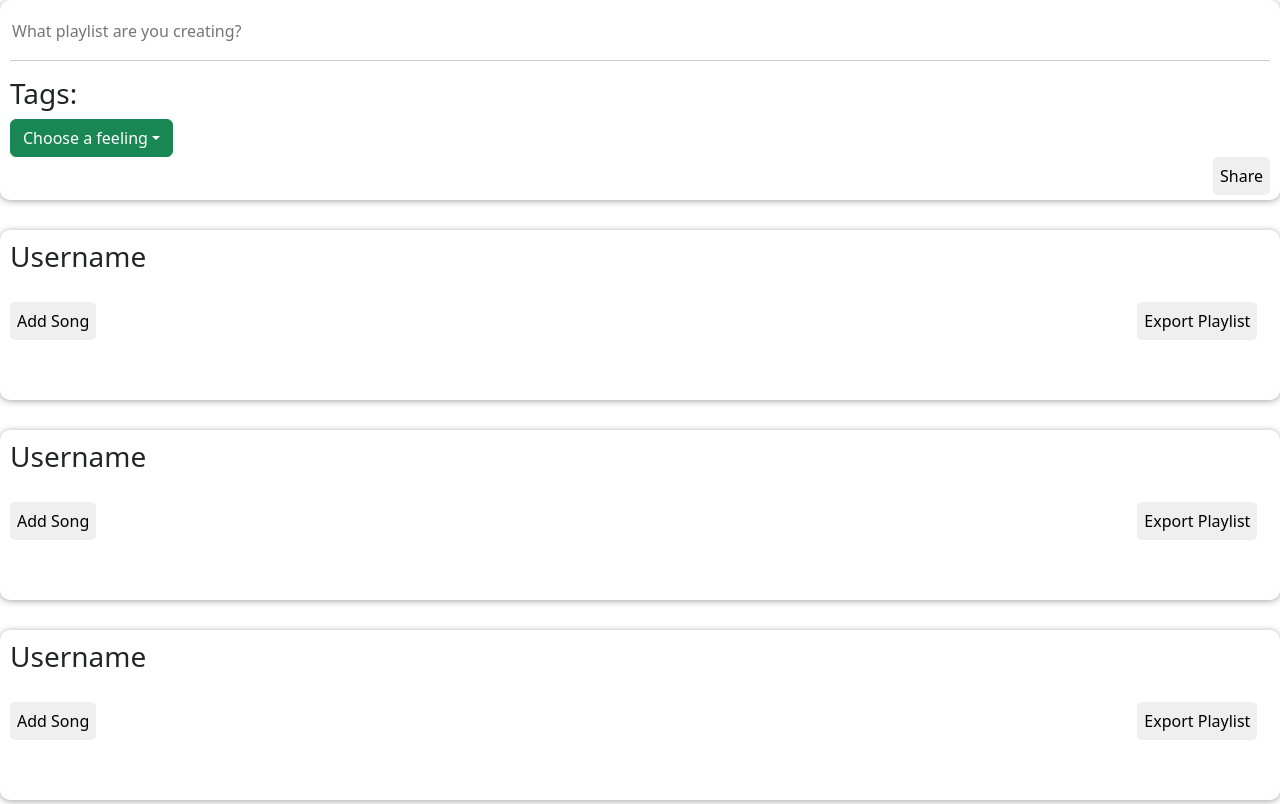
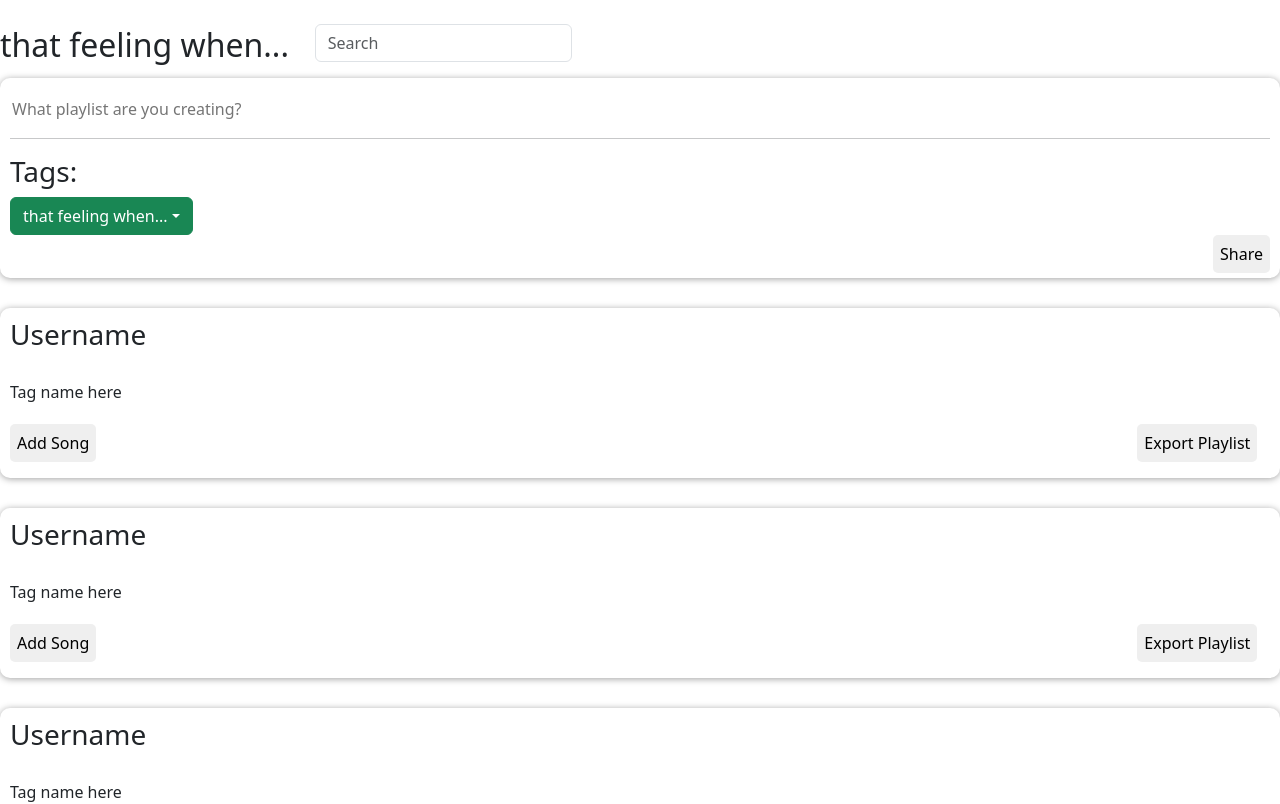
Before and after one commit to acb3454/wichacks-2024, a React (Create React App) app in the folder wichacks-2024/: page / in a window 1280 px wide. Shown: the top 804 px of the page. Built offline with nearby package versions, Linux system fonts and the light colour scheme.

Commit message:
peyton sad

```diff
--- a/wichacks-2024/src/Dropdown/dropdown.jsx
+++ b/wichacks-2024/src/Dropdown/dropdown.jsx
@@ -4,13 +4,13 @@ export default function BasicExample() {
   return (
     <Dropdown>
       <Dropdown.Toggle variant="success" id="dropdown-basic">
-        Choose a feeling
+        that feeling when...
       </Dropdown.Toggle>
 
       <Dropdown.Menu>
-        <Dropdown.Item href="#/action-1">Happy</Dropdown.Item>
-        <Dropdown.Item href="#/action-2">Sad</Dropdown.Item>
-        <Dropdown.Item href="#/action-3">Confusion</Dropdown.Item>
+        <Dropdown.Item href="#/action-1">you're falling in love</Dropdown.Item>
+        <Dropdown.Item href="#/action-2">you're heartbroken</Dropdown.Item>
+        <Dropdown.Item href="#/action-3">you're being ghosted</Dropdown.Item>
       </Dropdown.Menu>
     </Dropdown>
   );
--- a/wichacks-2024/src/Feed/feed.css
+++ b/wichacks-2024/src/Feed/feed.css
@@ -0,0 +1,8 @@
+.search {
+    display: flex;
+}
+
+.searchHeader{
+    margin-top: 2%;
+    margin-right: 2%;
+}
--- a/wichacks-2024/src/Feed/feed.jsx
+++ b/wichacks-2024/src/Feed/feed.jsx
@@ -2,11 +2,23 @@ import Share from "../Share/share";
 import "./feed.css";
 import Post from "../Posts/posts";
 import Posts from "../postData";
+import Form from 'react-bootstrap/Form';
 
 export default function Feed() {
   return (
     <div className="feed">
       <div className="feedWrapper">
+        <div class = "search">
+            <h2 class = "searchHeader">that feeling when... </h2>
+
+            <Form>
+                <Form.Group className="mb-3" controlId="exampleForm.ControlInput1">
+                    <Form.Label></Form.Label>
+                    <Form.Control type="email" placeholder="Search" />
+                </Form.Group>
+            </Form>
+        </div>
+
         <Share />
         {Posts.map((p) => (
           <Post key={p.id} post={p} />
--- a/wichacks-2024/src/Posts/posts.jsx
+++ b/wichacks-2024/src/Posts/posts.jsx
@@ -12,14 +12,11 @@ export default function Post({post}){
                 </div>
                 <div className = "postCenter">
                     <span className = "postText">{post.playlistName}</span>
+                    <p>Tag name here</p>
                 </div>
                 <div className = "postBottom">
-                    {/* <div className = "postBottonLeft"> */}
                         <button className = "commentBtn">Add Song</button>
-                    {/* </div> */}
-                    {/* <div className = "postBottonRight"> */}
                         <button className = "addBtn">Export Playlist</button>
-                    {/* </div> */}
                 </div>
             </div>
         </div>
--- a/wichacks-2024/src/postData.js
+++ b/wichacks-2024/src/postData.js
@@ -1 +1 @@
-module.exports = [{"id":1,"desc":"I am happy woooo"},{"id":2,"desc":"Imposter syndrome helppp"},{},{"playlistName":"jasdif"},{"playlistName":"","id":2}];
+module.exports = [{"id":1,"desc":"I am happy woooo"},{"id":2,"desc":"Imposter syndrome helppp"},{},{"playlistName":"jasdif"},{"playlistName":"yes","id":1}];
```
